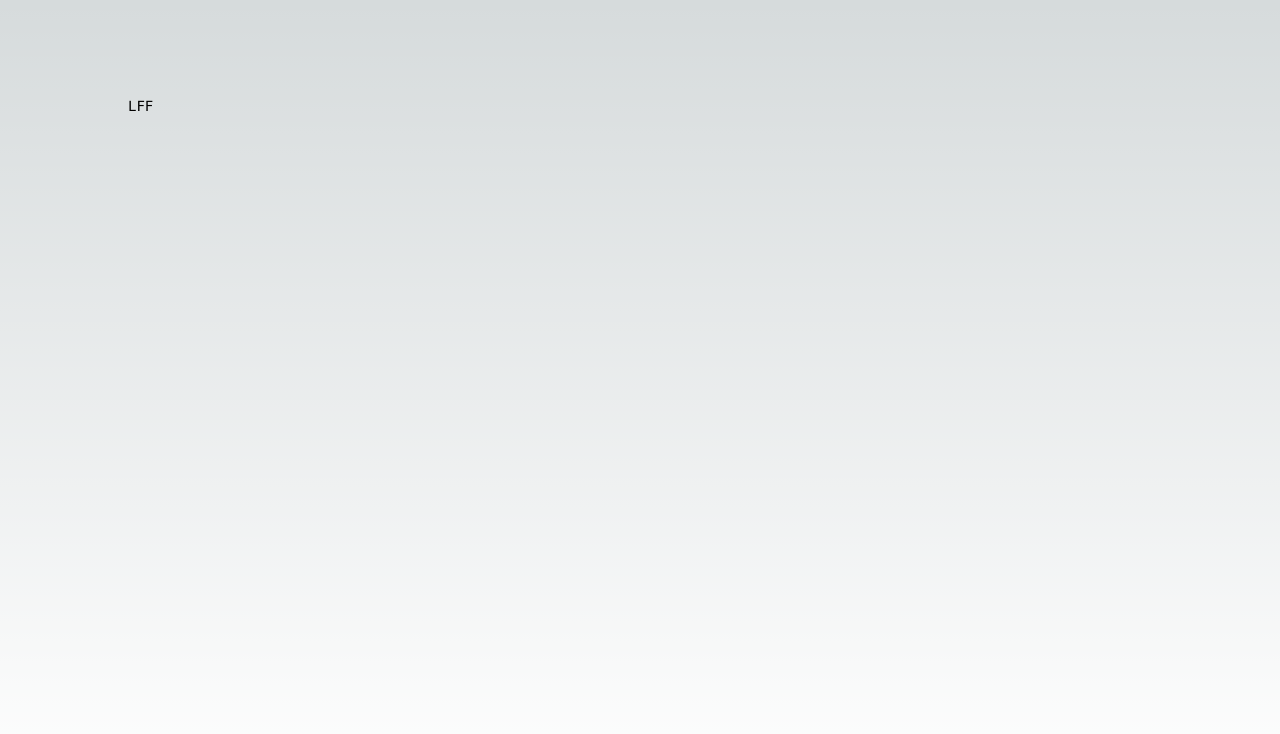
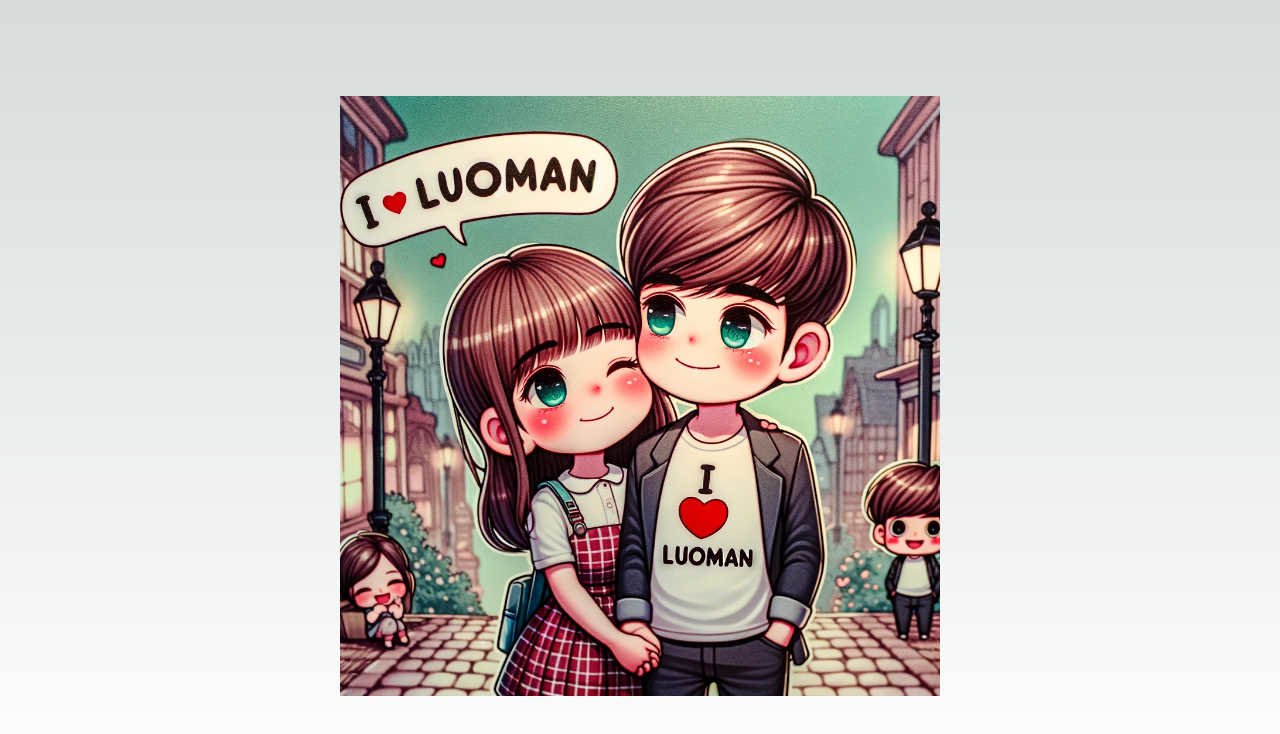
Before and after one commit to LPink777/my-blog, a Next.js app: page / in a window 1280 px wide. Shown: the top 734 px of the page. Built offline with nearby package versions, Linux system fonts and the light colour scheme.

Commit message:
feat: update

```diff
--- a/src/app/layout.tsx
+++ b/src/app/layout.tsx
@@ -5,8 +5,8 @@ import './globals.css'
 const inter = Inter({ subsets: ['latin'] })
 
 export const metadata: Metadata = {
-  title: 'Create Next App',
-  description: 'Generated by create next app',
+  title: 'Life is strange',
+  description: '',
 }
 
 export default function RootLayout({
--- a/src/app/page.tsx
+++ b/src/app/page.tsx
@@ -1,13 +1,9 @@
-import Image from 'next/image'
+import Image from 'next/image';
 
 export default function Home() {
   return (
     <main className="flex min-h-screen flex-col items-center justify-between p-24">
-      <div className="z-10 max-w-5xl w-full items-center justify-between font-mono text-sm lg:flex">
-        <div className="fixed bottom-0 left-0 flex h-48 w-full items-end justify-center bg-gradient-to-t from-white via-white dark:from-black dark:via-black lg:static lg:h-auto lg:w-auto lg:bg-none">
-          LFF
-        </div>
-      </div>
+      <Image src="/love.webp" alt='love' width={600} height={600} />
     </main>
   )
 }
```
Also changed, not shown: public/love.webp (added).
